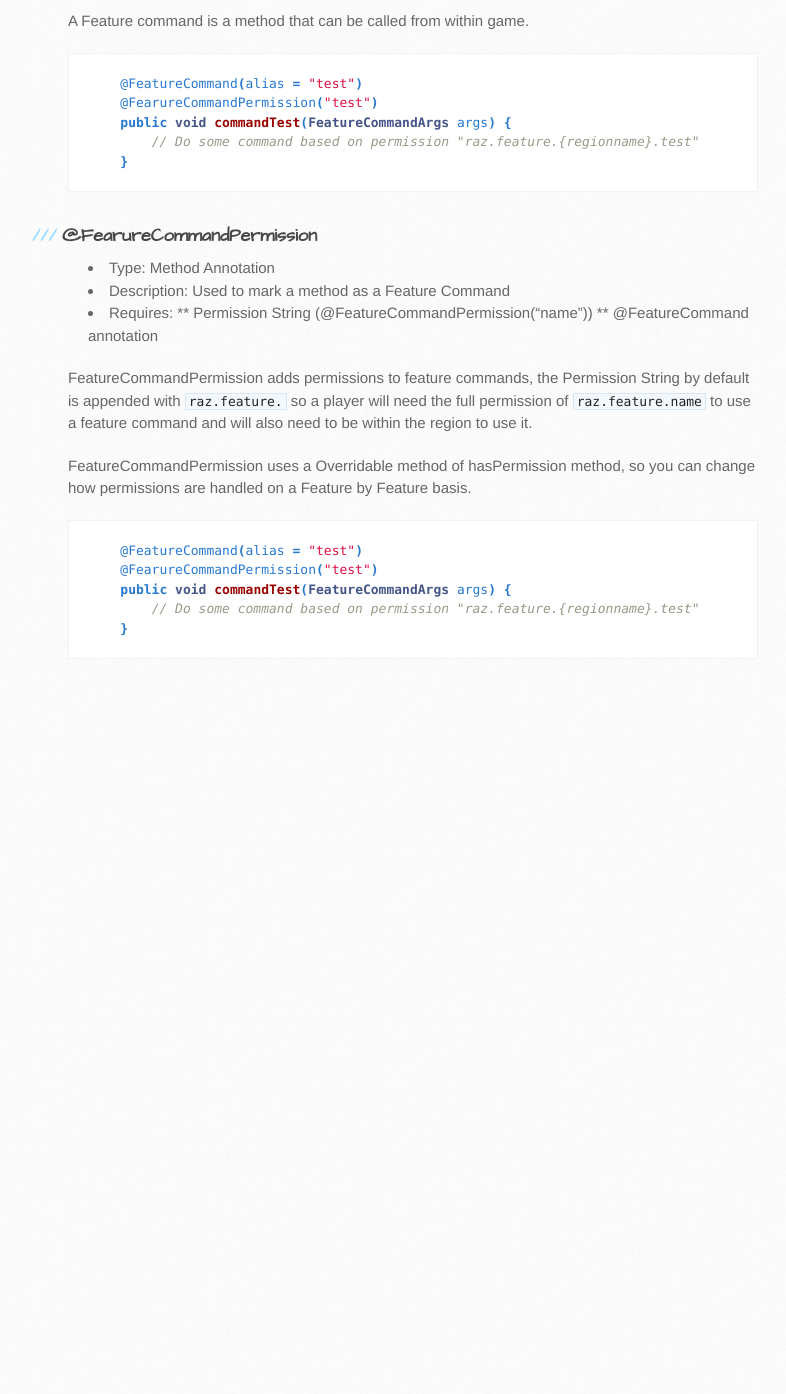
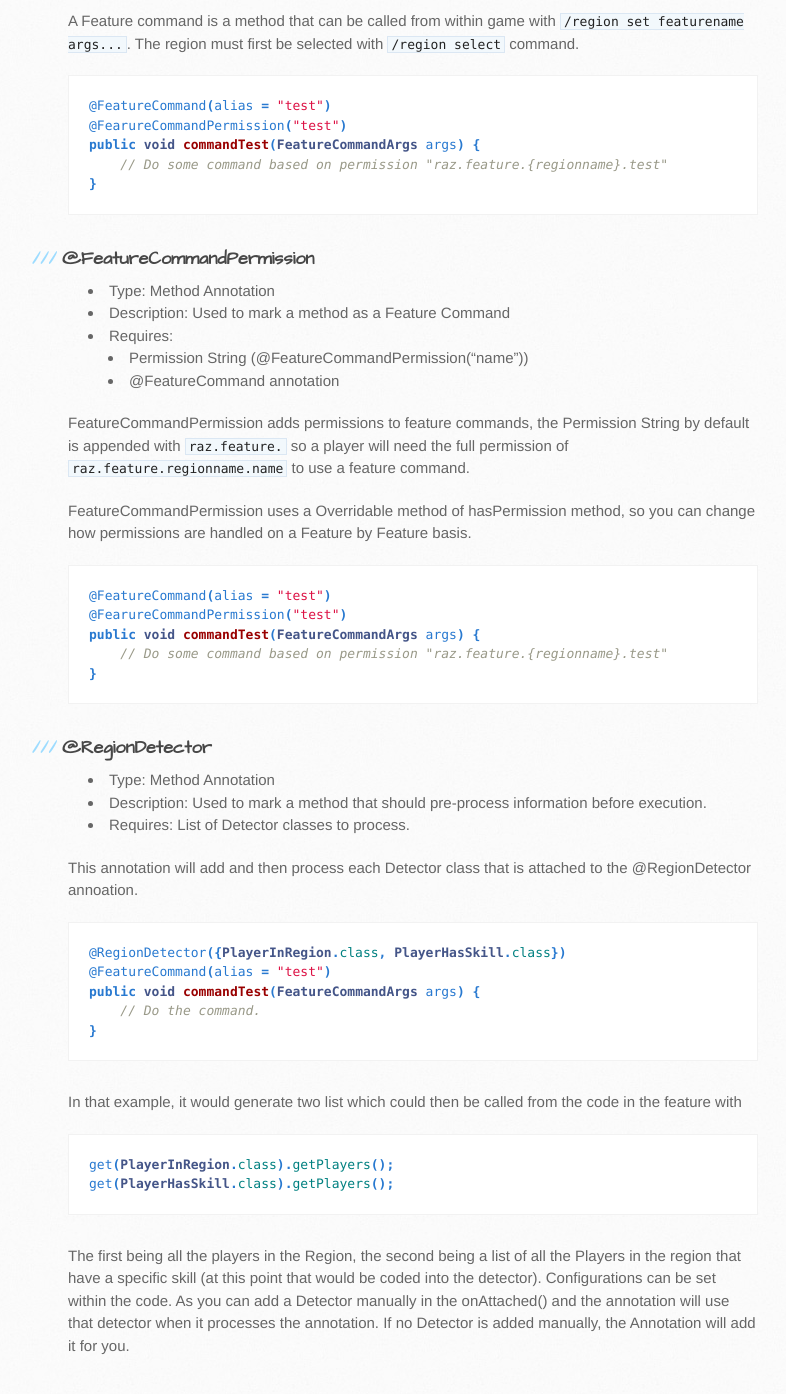
Before and after one commit to tenowg/Regions, a Jekyll site: the page built from annotation.md, in a window 1280 px wide and 1400 px high, scrolled down 1393 px. Shown: the top 1394 px of the window, without its empty margins (102-888 px from the left). Built offline with Jekyll 4.4.1, drawn with Linux system fonts in a browser that asks for light colours; before the commit the page ends 2105 px from its top, so only the background shows below that.

Commit message:
Start annotation docs

```diff
--- a/annotation.md
+++ b/annotation.md
@@ -14,10 +14,10 @@ RegionEvents are automatically registered with Spout at start up.
 To use a RegionEvent you just need to use the following format:
 
 {% highlight java %}
-    @RegionEvent
-    public execute(PlayerChatEvent event, EventRegion region) {
-        // Do something on Player Chat
-    }
+@RegionEvent
+public execute(PlayerChatEvent event, EventRegion region) {
+    // Do something on Player Chat
+}
 {% endhighlight %}
 
 If a player chats while in the region, this code will get executed.
@@ -33,10 +33,10 @@ OnTick can also be used with the optional Intensity Enum `@OnTick(load = Intensi
 * Highest: Will not run if server TPS is 16 or lower
 
 {% highlight java %}
-    @OnTick(load = Intensity.LOW)
-    public void someTask(float dt) {
-        // Do Something on Tick, will not run if TPS is 8 or lower
-    }
+@OnTick(load = Intensity.LOW)
+public void someTask(float dt) {
+    // Do Something on Tick, will not run if TPS is 8 or lower
+}
 {% endhighlight %}
 
 ### @FeatureCommand
@@ -45,31 +45,55 @@ OnTick can also be used with the optional Intensity Enum `@OnTick(load = Intensi
 * Requires: alias (@FeatureCommand(alias = "name"))
 * Can be used with @FearureCommandPermission
 
-A Feature command is a method that can be called from within game.
+A Feature command is a method that can be called from within game with `/region set featurename args...`. The region must first be selected with `/region select` command.
 
 {% highlight java %}
-    @FeatureCommand(alias = "test")
-    @FearureCommandPermission("test")
-    public void commandTest(FeatureCommandArgs args) {
-        // Do some command based on permission "raz.feature.{regionname}.test"
-    }
+@FeatureCommand(alias = "test")
+@FearureCommandPermission("test")
+public void commandTest(FeatureCommandArgs args) {
+    // Do some command based on permission "raz.feature.{regionname}.test"
+}
 {% endhighlight %}
 
-### @FearureCommandPermission
+### @FeatureCommandPermission
 * Type: Method Annotation
 * Description: Used to mark a method as a Feature Command
 * Requires:
-** Permission String (@FeatureCommandPermission("name"))
-** @FeatureCommand annotation
+    * Permission String (@FeatureCommandPermission("name"))
+    * @FeatureCommand annotation
 
-FeatureCommandPermission adds permissions to feature commands, the Permission String by default is appended with `raz.feature.` so a player will need the full permission of `raz.feature.name` to use a feature command and will also need to be within the region to use it.
+FeatureCommandPermission adds permissions to feature commands, the Permission String by default is appended with `raz.feature.` so a player will need the full permission of `raz.feature.regionname.name` to use a feature command.
 
 FeatureCommandPermission uses a Overridable method of hasPermission method, so you can change how permissions are handled on a Feature by Feature basis.
 
 {% highlight java %}
-    @FeatureCommand(alias = "test")
-    @FearureCommandPermission("test")
-    public void commandTest(FeatureCommandArgs args) {
-        // Do some command based on permission "raz.feature.{regionname}.test"
-    }
+@FeatureCommand(alias = "test")
+@FearureCommandPermission("test")
+public void commandTest(FeatureCommandArgs args) {
+    // Do some command based on permission "raz.feature.{regionname}.test"
+}
 {% endhighlight %}
+
+### @RegionDetector
+* Type: Method Annotation
+* Description: Used to mark a method that should pre-process information before execution.
+* Requires: List of Detector classes to process.
+
+This annotation will add and then process each Detector class that is attached to the @RegionDetector annoation.
+
+{% highlight java %}
+@RegionDetector({PlayerInRegion.class, PlayerHasSkill.class})
+@FeatureCommand(alias = "test")
+public void commandTest(FeatureCommandArgs args) {
+    // Do the command.
+}
+{% endhighlight %}
+
+In that example, it would generate two list which could then be called from the code in the feature with
+
+{% highlight java %}
+get(PlayerInRegion.class).getPlayers();
+get(PlayerHasSkill.class).getPlayers();
+{% endhighlight %}
+
+The first being all the players in the Region, the second being a list of all the Players in the region that have a specific skill (at this point that would be coded into the detector). Configurations can be set within the code. As you can add a Detector manually in the onAttached() and the annotation will use that detector when it processes the annotation. If no Detector is added manually, the Annotation will add it for you.
```
